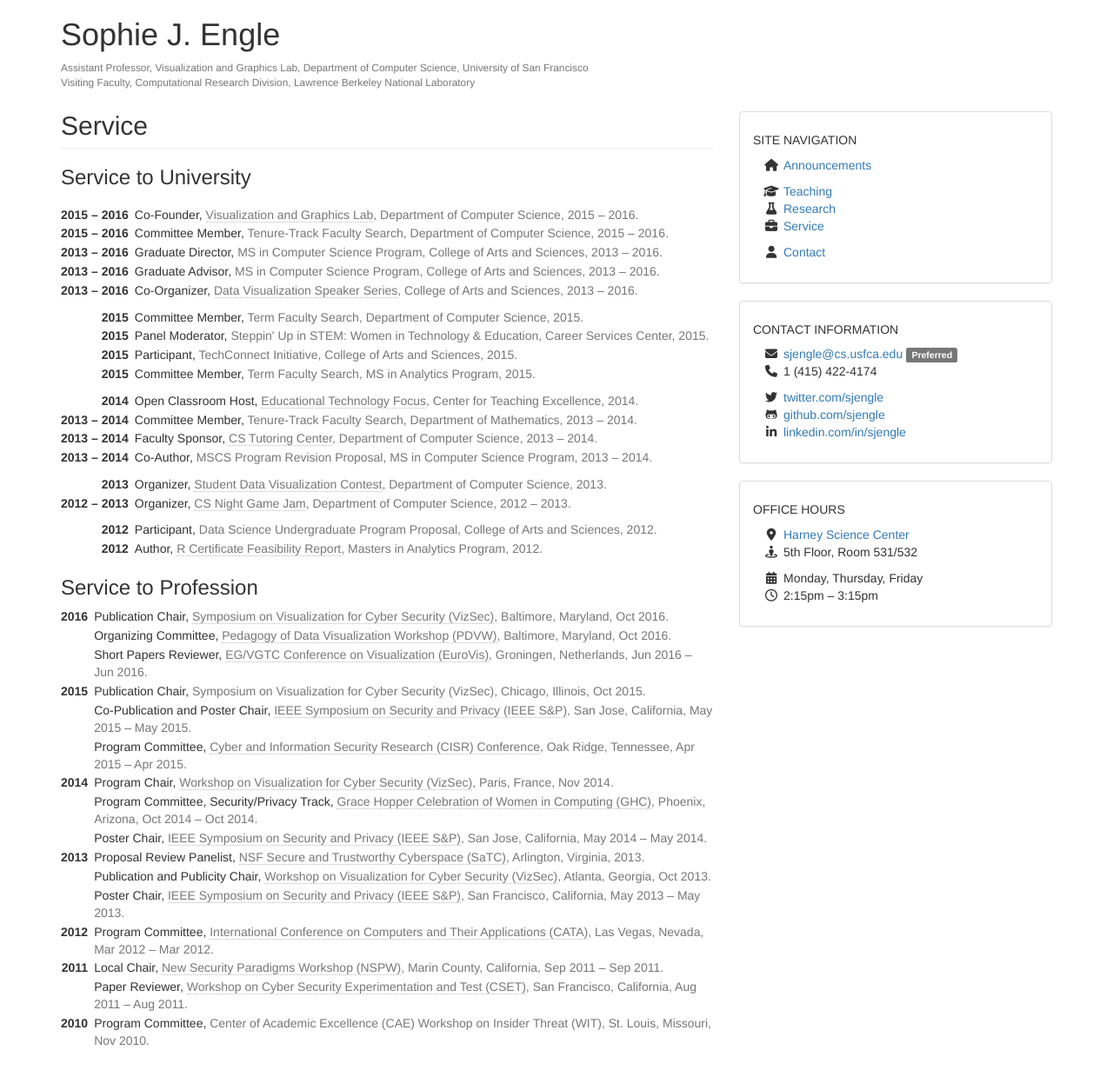
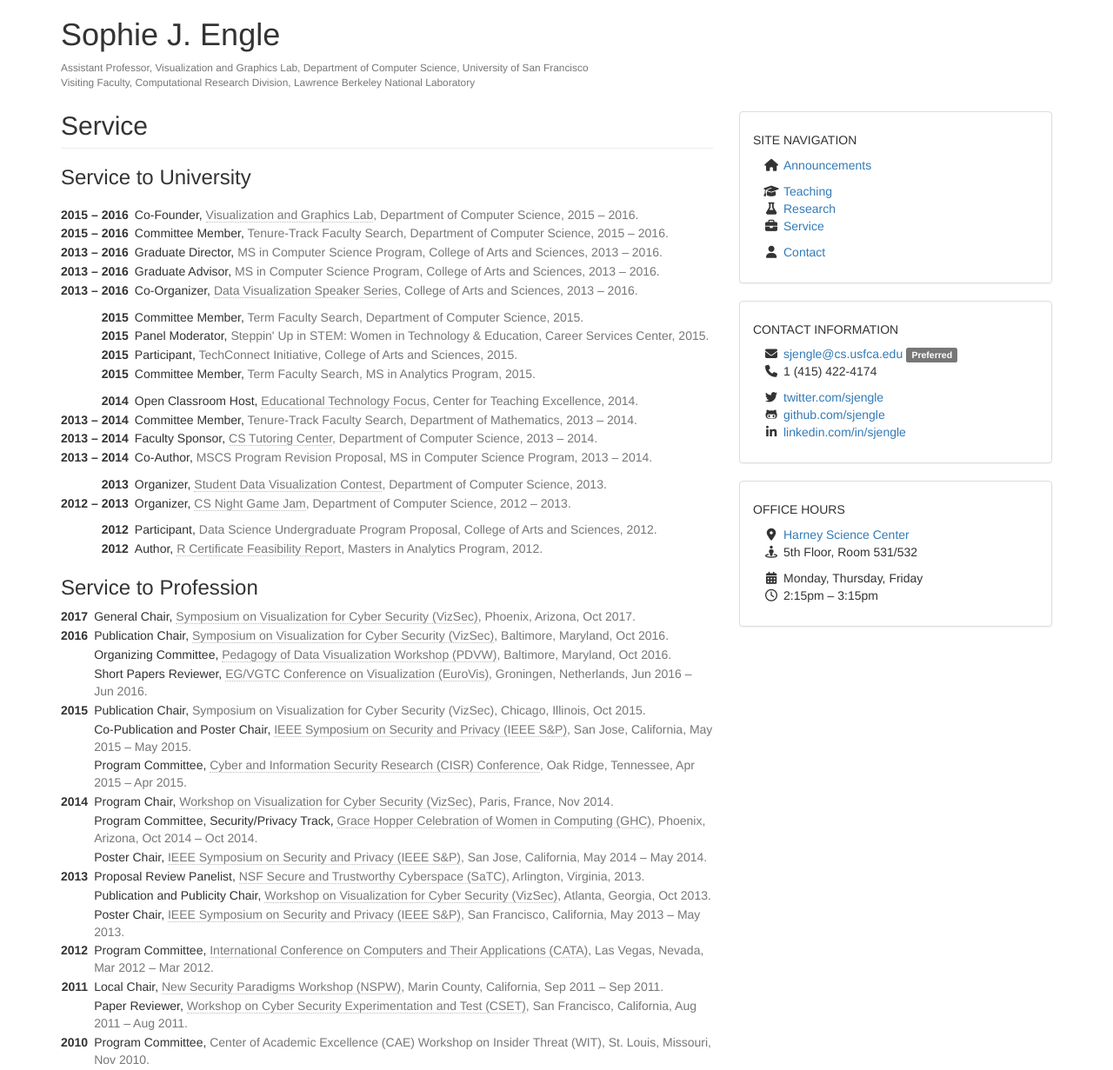
Before and after one commit to sjengle/sjengle.github.io, a Jekyll site: the page built from service.html, in a window 1280 px wide. Shown: the whole page at 87% size. Built offline with Jekyll 4.4.1, drawn with Linux system fonts in a browser that asks for light colours; nearby versions of some CDN libraries; before the commit the page ends 1209 px from its top, so only the background shows below that.

Commit message:
Updating with VizSec.

```diff
--- a/_data/service.yaml
+++ b/_data/service.yaml
@@ -263,3 +263,11 @@ professional:
     end: 2016-10-23
     key: '20161023'
     url: 'http://vgl.cs.usfca.edu/pdvw/2016/'
+
+  - ref: 'General Chair'
+    org: 'Symposium on Visualization for Cyber Security (VizSec)'
+    loc: 'Phoenix, Arizona'
+    beg: false
+    end: 2017-10-01
+    key: '20171001'
+    url: 'http://vizsec.org/'
--- a/index.html
+++ b/index.html
@@ -6,6 +6,10 @@ title: Announcements
 <!-- Announcements -->
 <table class="table-hover table-dates">
   <tbody>
+    <tr>
+      <th>2016.12.13</th>
+      <td>I will be General Chair for <a href="http://vizsec.org/">VizSec 2017</a> in Phoenix, alongside a <em>fantastic</em> team on both the organizing and program committees.</td>
+    </tr>
     <tr>
       <th>2016.12.09</th>
       <td>In addition to our open professor positions (see below), we are now hiring a <a href="https://www.usfjobs.com/postings/11711">Program Manager</a> for the CS graduate programs as well! The position requires a Bachelor's degree, and involves supporting recruitment, admissions, academic/professional/curriculum development, and more.</td>
```
